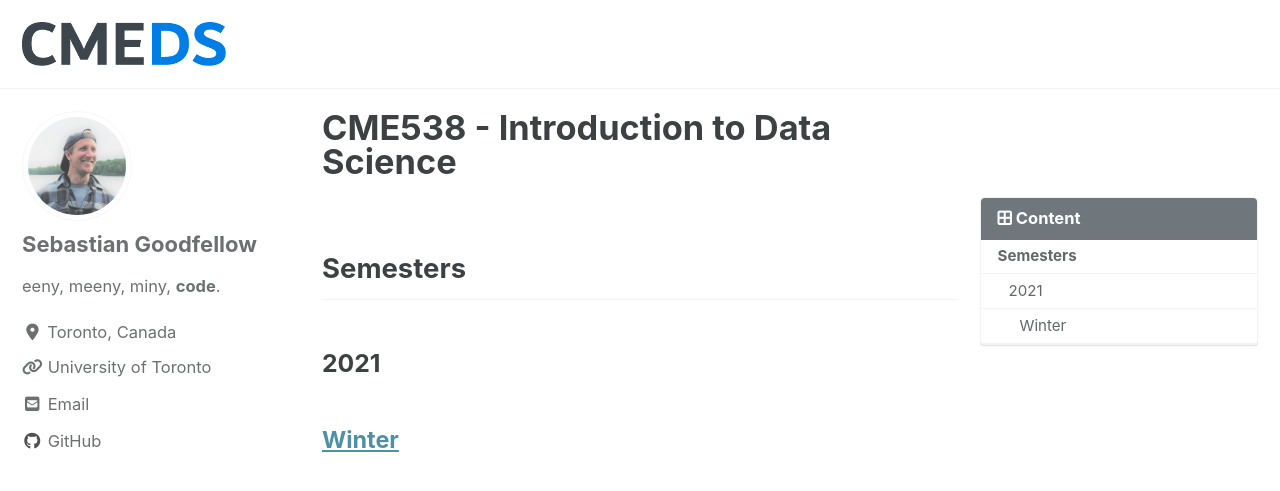
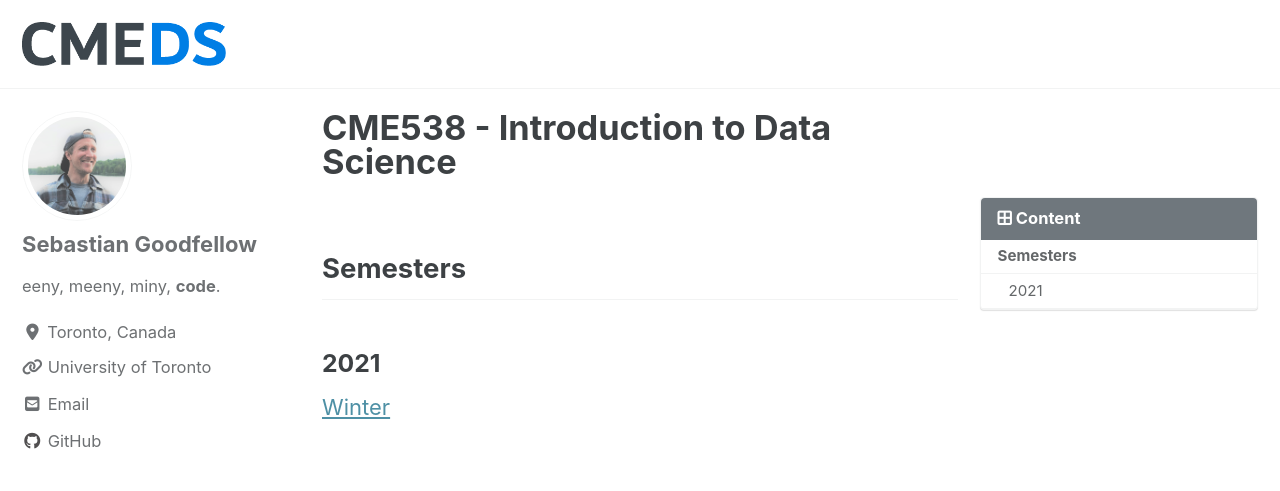
Before and after one commit to CME538-test/cme538.github.io, a Jekyll site: the page built from _pages/home.md, in a window 1280 px wide and 900 px high. Shown: the top 491 px of the window. Built offline with Jekyll 4.4.1, drawn with Linux system fonts in a browser that asks for light colours; cached includes are drawn as plain includes; nearby versions of some CDN libraries.

Commit message:
- initial commit

```diff
--- a/_pages/home.md
+++ b/_pages/home.md
@@ -10,4 +10,4 @@ toc_icon: border-all
 
 ## Semesters
 ### 2021
-#### [Winter]()
+[Winter]()
```
